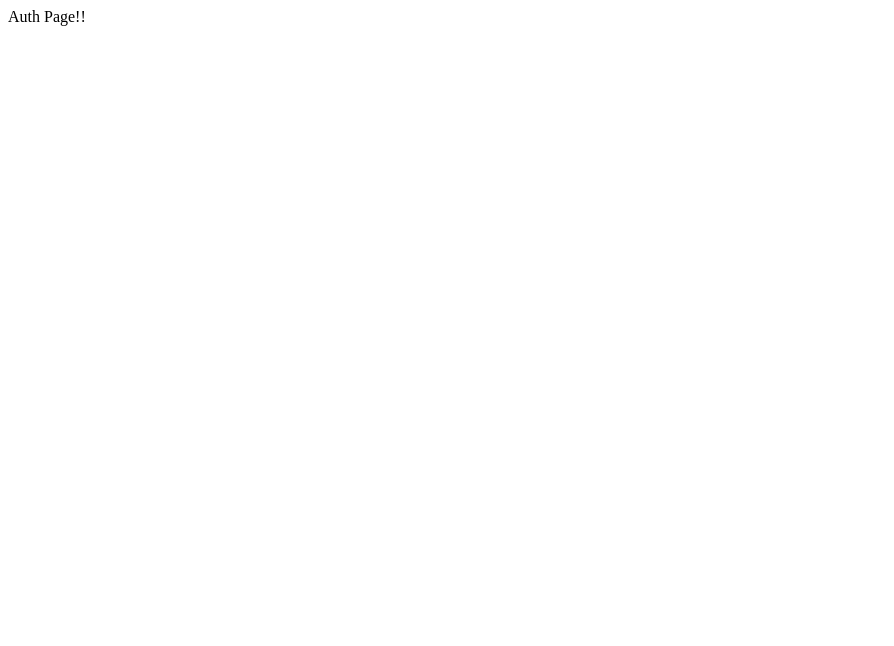
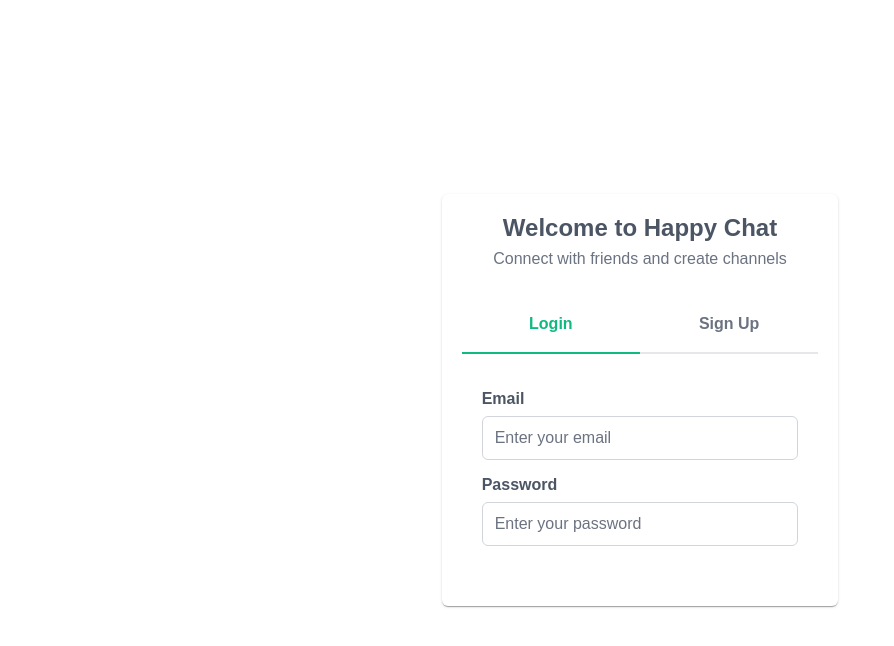
Before and after one commit to vladimirvaca/happy-chat-fe, a React (Vite) app: page / in a window 1280 px wide. Shown: the top 646 px of the page, without its empty margins (0-894 px from the left). Built offline with nearby package versions, Linux system fonts and the light colour scheme; a web font is replaced by a local one.

Commit message:
Configured some aliases for components Created few auth components

```diff
--- a/package.json
+++ b/package.json
@@ -11,6 +11,7 @@
     "prepare": "husky"
   },
   "dependencies": {
+    "path": "^0.12.7",
     "primeicons": "^7.0.0",
     "primereact": "^10.9.6",
     "react": "^18.3.1",
@@ -20,6 +21,7 @@
   },
   "devDependencies": {
     "@eslint/js": "^9.31.0",
+    "@types/node": "^24.0.14",
     "@types/react": "^18.3.23",
     "@types/react-dom": "^18.3.7",
     "@vitejs/plugin-react": "^4.6.0",
--- /dev/null
+++ b/src/components/InputFieldContainer/InputFieldContainer.tsx
@@ -0,0 +1,17 @@
+import type { FC, ReactNode } from 'react';
+
+import './InputFieldContainerStyles.css';
+
+interface InputFieldContainerProps {
+  children: ReactNode;
+}
+
+const InputFieldContainer: FC<InputFieldContainerProps> = ({ children }) => {
+  return (
+    <div className="field-container">
+      {children}
+    </div>
+  );
+};
+
+export default InputFieldContainer;
--- /dev/null
+++ b/src/components/InputFieldContainer/InputFieldContainerStyles.css
@@ -0,0 +1,7 @@
+
+.field-container {
+  gap: 1vh;
+  display: flex;
+  flex-direction: column;
+  margin-top: 2vh;
+}
--- /dev/null
+++ b/src/components/LoginForm/LoginForm.tsx
@@ -0,0 +1,18 @@
+import InputFieldContainer from '@components/InputFieldContainer/InputFieldContainer.tsx';
+import { InputText } from 'primereact/inputtext';
+
+const LoginForm = () => {
+  return (
+    <>
+      <InputFieldContainer>
+        <label htmlFor="email"><strong>Email</strong></label>
+        <InputText type="text" id="email" placeholder="Enter your email" />
+      </InputFieldContainer>
+      <InputFieldContainer>
+        <label htmlFor="password"><strong>Password</strong></label>
+        <InputText type="text" id="password" placeholder="Enter your password" />
+      </InputFieldContainer>
+    </>);
+};
+
+export default LoginForm;
--- /dev/null
+++ b/src/index.css
@@ -0,0 +1,5 @@
+
+html, body {
+  margin: 0;
+  padding: 0;
+}
--- a/src/main.tsx
+++ b/src/main.tsx
@@ -1,12 +1,14 @@
 import { StrictMode } from 'react';
 import { createRoot } from 'react-dom/client';
 import { PrimeReactProvider } from 'primereact/api';
+import { RouterProvider } from 'react-router/dom';
+import router from './routes/Routes.tsx'; //icons
 
 import 'primereact/resources/themes/lara-light-green/theme.css';
 import 'primereact/resources/primereact.min.css'; //core css
 import 'primeicons/primeicons.css';
-import { RouterProvider } from 'react-router/dom';
-import router from './routes/Routes.tsx'; //icons
+import './index.css';
+
 
 createRoot(document.getElementById('root')!).render(
   <StrictMode>
--- /dev/null
+++ b/src/pages/auth/AuthForm/AuthForm.tsx
@@ -0,0 +1,31 @@
+import { Card } from 'primereact/card';
+import { Col, Row } from 'react-grid-system';
+import { TabPanel, TabView } from 'primereact/tabview';
+import LoginForm from '@components/LoginForm/LoginForm.tsx';
+
+import './AuthFormStyles.css';
+
+const AuthForm = () => {
+
+  const title = (<center>Welcome to Happy Chat</center>);
+  const subtitle = (<center>Connect with friends and create channels</center>);
+
+  return (
+    <Row align="center" justify="center" style={{ height: '100vh' }}>
+      <Col xs={12} sm={6} md={4}>
+        <Card title={title} subTitle={subtitle}>
+          <TabView>
+            <TabPanel header="Login" headerClassName="tab-panel">
+              <LoginForm />
+            </TabPanel>
+            <TabPanel header="Sign Up">
+              <p>Register</p>
+            </TabPanel>
+          </TabView>
+        </Card>
+      </Col>
+    </Row>
+  );
+};
+
+export default AuthForm;
--- /dev/null
+++ b/src/pages/auth/AuthForm/AuthFormStyles.css
@@ -0,0 +1,8 @@
+/* Overwrite classes from prime-react*/
+.p-tabview-nav li {
+  flex: 1;
+}
+
+.p-tabview-nav-link {
+  justify-content: center;
+}
--- a/src/pages/auth/AuthPage.tsx
+++ b/src/pages/auth/AuthPage.tsx
@@ -1,5 +1,13 @@
+import { Container } from 'react-grid-system';
+import AuthForm from './AuthForm/AuthForm.tsx';
+
 const AuthPage = () => {
-  return <>Auth Page!!</>;
+  return (
+    <Container fluid>
+      <AuthForm />
+    </Container>
+
+  );
 };
 
 export default AuthPage;
--- a/vite.config.ts
+++ b/vite.config.ts
@@ -1,7 +1,15 @@
 import { defineConfig } from 'vite';
 import react from '@vitejs/plugin-react';
+import path from 'path';
 
 // https://vite.dev/config/
 export default defineConfig({
-  plugins: [react()]
+  plugins: [react()],
+  resolve: {
+    alias: {
+      '@': '/src/',
+      '@components': path.resolve(__dirname, './src/components')
+
+    }
+  }
 });
```
Also changed, not shown: tsconfig.app.json (+16 -5 lines), 1 other file (tests, documents, lock files or other folders).
